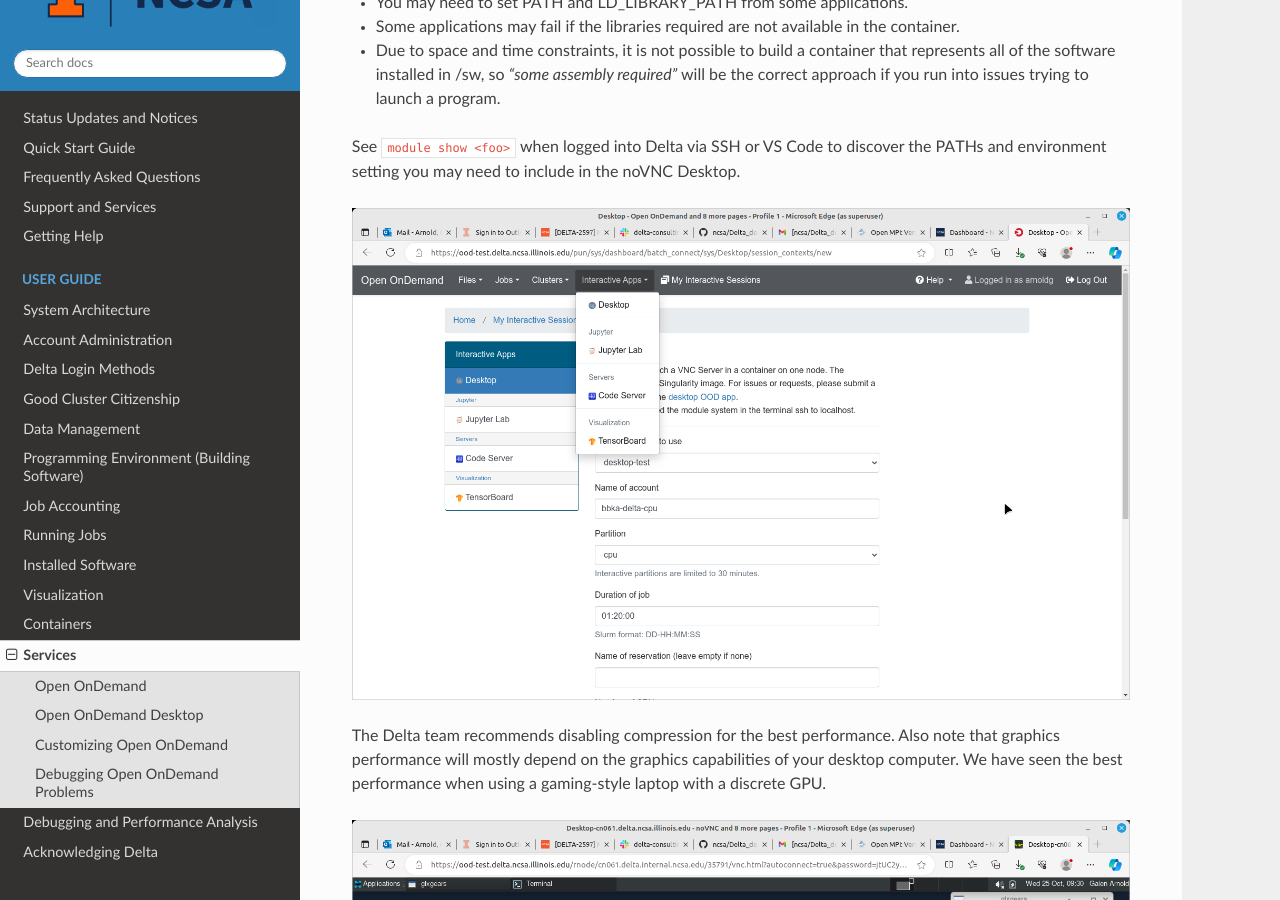
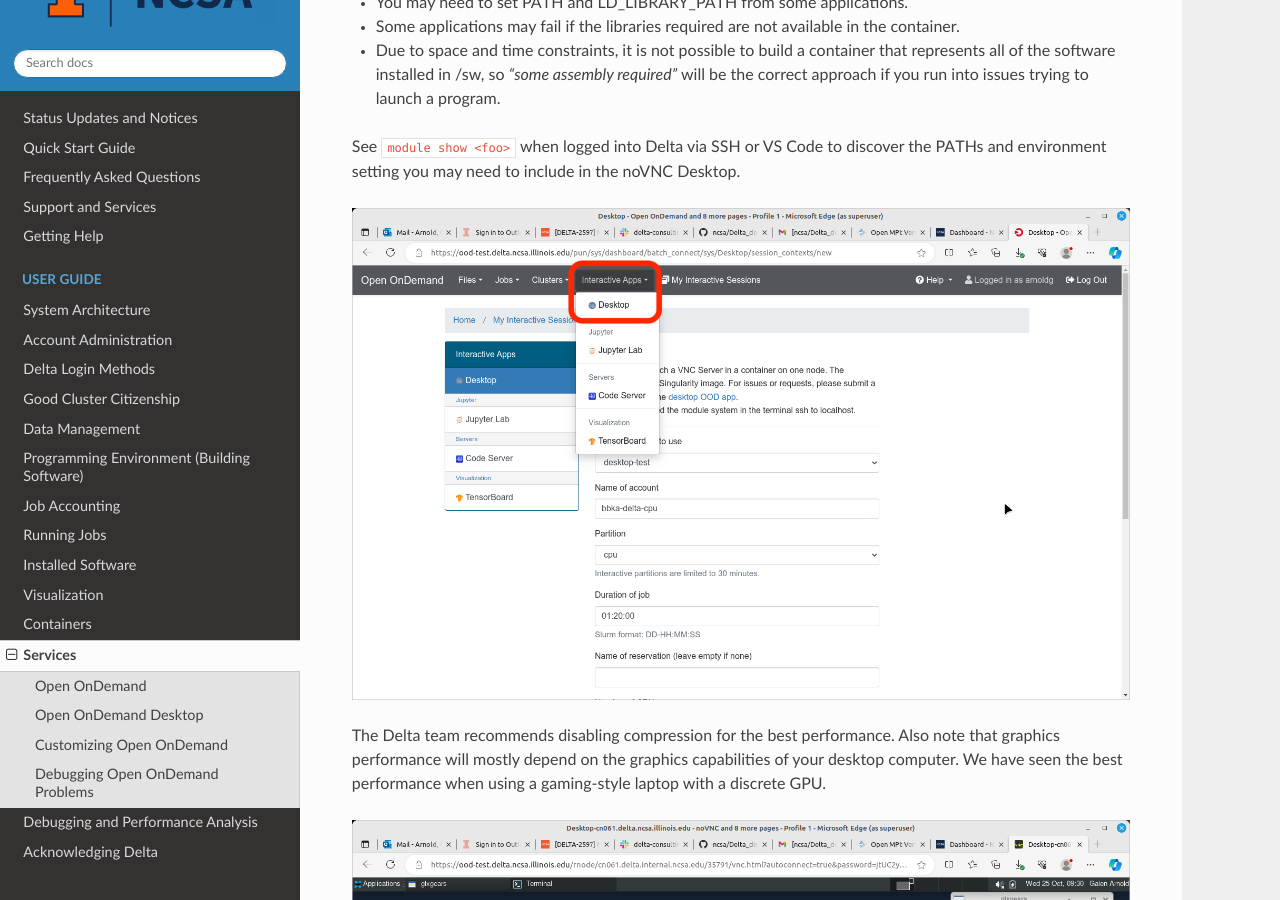
Before and after one commit to ncsa/Delta_doc, a Sphinx documentation site: the page built from docs/source/user_guide/services.rst, in a window 1280 px wide and 900 px high, scrolled down 1043 px. Built offline with Sphinx 7.4.7 and the Read the Docs theme 2.0.0, drawn with Linux system fonts in a browser that asks for light colours.

Commit message:
Update services.rst updated images

```diff
--- a/docs/source/user_guide/services.rst
+++ b/docs/source/user_guide/services.rst
@@ -33,33 +33,28 @@ Things to keep in mind:
 
 See ``module show <foo>`` when logged into Delta via SSH or VS Code to discover the PATHs and environment setting you may need to include in the noVNC Desktop.
 
-..  image:: images/services/ood-desktop-request.png
+..  figure:: images/services/ood-desktop-interactive-apps.png
     :alt: Open On Demand request a Desktop session on compute node
-    :width: 1024
 
 The Delta team recommends disabling compression for the best performance.
 Also note that graphics performance will mostly depend on the graphics capabilities of your desktop computer.
 We have seen the best performance when using a gaming-style laptop with a discrete GPU.
 
-..  image:: images/services/ood-desktop-compression-off.png
-    :alt: Disable compression for noVNC
-    :width: 1024
+..  figure:: images/services/ood-desktop-settings-compression.png
+    :alt: noVNC Desktop settings window showing "Compression level" slider set all the way to the left (off).
 
 Use the Linux Desktop display settings to adjust the display resolution to best fit your browser tab and local display.
 
-..  image:: images/services/OOD-desktop-display-settings.png
-    :alt: Right click the background and choose the Display settings to make adjustments in resolution.
-    :width: 1024
+..  figure:: images/services/ood-desktop-settings-display.png
+    :alt: In noVNC Desktop, right click the background and choose "Applications", then "Settings", then "Display".
 
-..  image:: images/services/OOD-display-resolution.png
-    :alt: View the resolution choices under the Display settings.
-    :width: 1024
+..  figure:: images/services/ood-desktop-display-resolution.png
+    :alt: Display settings window showing resolution options.
 
 Here is an example showing the ImageMagick running from /sw/external/ImageMagick/bin .
 
-..  image:: images/services/ood-desktop-magick.png
+..  figure:: images/services/ood-desktop-magick.png
     :alt: Example showing ImageMagick in use via noVNC Desktop.
-    :width: 1024
 
 Customizing Open OnDemand
 ----------------------------
```
